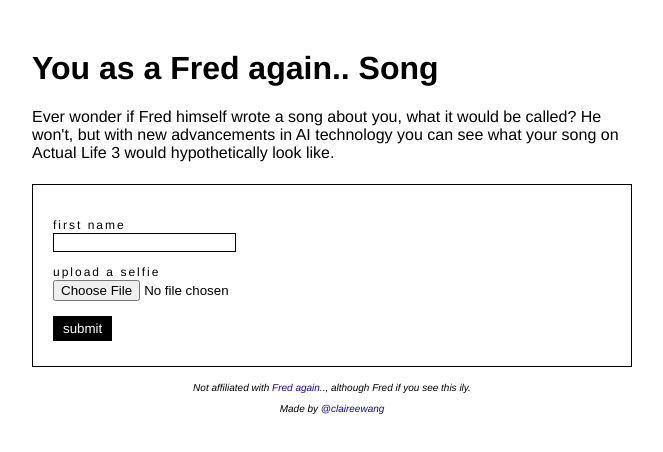
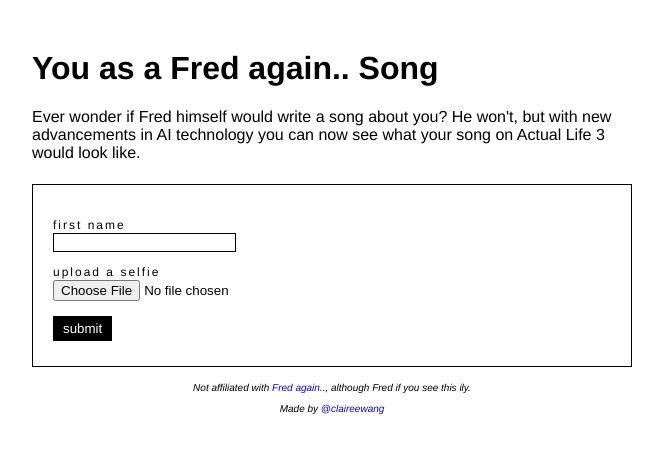
Before and after one commit to clawang/fred-again, a plain HTML site: page index.html in a window 1280 px wide. Shown: the whole page, without its empty margins (308-971 px from the left). Drawn offline with Linux system fonts and the light colour scheme.

Commit message:
updating wording again

```diff
--- a/index.html
+++ b/index.html
@@ -8,7 +8,7 @@
 <body>
   <div id="container">
     <h1>You as a Fred again.. Song</h1>
-    <h4>Ever wonder if Fred himself wrote a song about you, what it would be called? He won't, but with new advancements in AI technology you can see what your song on Actual Life 3 would hypothetically look like.</h4>
+    <h4>Ever wonder if Fred himself would write a song about you? He won't, but with new advancements in AI technology you can now see what your song on Actual Life 3 would look like.</h4>
     <form>
       <div>
         <label>first name</label><br/>
```
